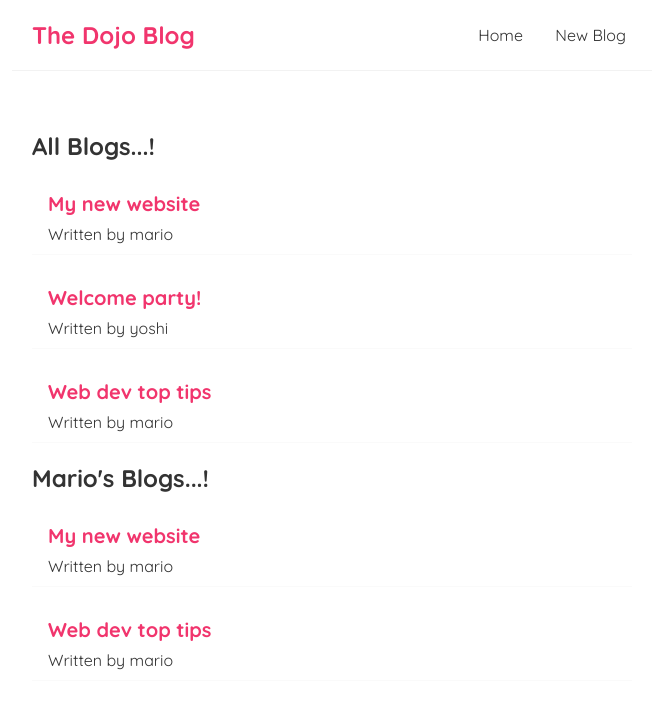
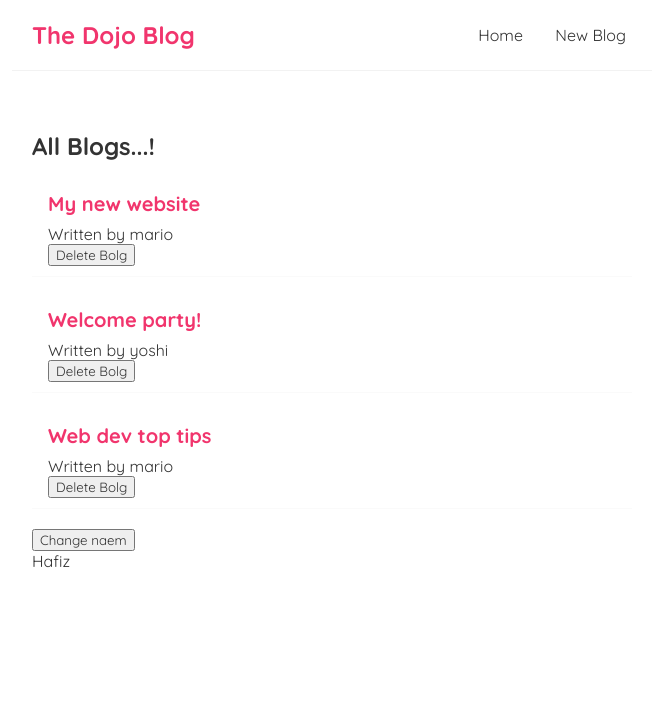
Before and after one commit to maherar001/React_Practice, a React (Create React App) app: page / in a window 1280 px wide. Shown: the top 708 px of the page, without its empty margins (308-964 px from the left). Built offline with nearby package versions, Linux system fonts and the light colour scheme.

Commit message:
useEffect Dependencies

```diff
--- a/src/BlogList.js
+++ b/src/BlogList.js
@@ -1,4 +1,4 @@
-const BlogList = ({blogs, title }) => {
+const BlogList = ({blogs, title, handleDelete }) => {
     // const blogs = props.blogs;
     // const title = props.title;
 
@@ -9,6 +9,7 @@ const BlogList = ({blogs, title }) => {
                 <div className="blog-preview" key={blog.id}>
                     <h2> { blog.title } </h2>
                     <p> Written by { blog.author } </p>
+                    <button onClick={() => handleDelete(blog.id)} > Delete Bolg </button>
                 </div>
             ))}
         </div>
--- a/src/Home.js
+++ b/src/Home.js
@@ -1,4 +1,4 @@
-import { useState } from "react";
+import { useState, useEffect } from "react";
 import BlogList from "./BlogList";
 
 const Home = () => {
@@ -8,10 +8,23 @@ const Home = () => {
         { title: 'Web dev top tips', body: 'lorem ipsum...', author: 'mario', id: 3 }
     ]);
 
+    const handleDelete = (id) => {
+        const newBlogs = blogs.filter(blog => blog.id !== id);
+        setBlogs(newBlogs);
+    }
+
+    const [name, setName] = useState ('Hafiz');
+
+    useEffect(() => {
+        console.log('use effect ran');
+        console.log(name);
+    }, [name]);
+
     return (
         <div className="home">
-            <BlogList blogs={blogs} title= "All Blogs...!" />
-            <BlogList blogs={blogs.filter((blog) => blog.author === 'mario' )} title= "Mario's Blogs...!" />
+            <BlogList blogs={blogs} title= "All Blogs...!" handleDelete={handleDelete}/>
+            <button onClick={() => setName('Abdul')}> Change naem </button>
+            <p> { name } </p>
         </div>
      );
 }
```
